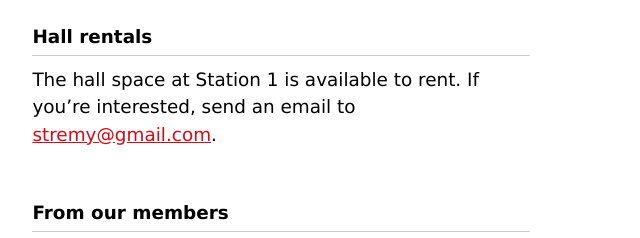
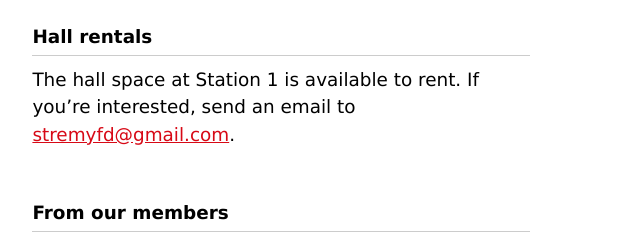
Before and after one commit to stremyfd/stremyfd.github.io, a plain HTML site: page index.html in a window 1280 px wide. Shown: the part 1040-1278 px from the top of the page, 626-1266 px from the left. Drawn offline with Linux system fonts and the light colour scheme.

Commit message:
Fix hall rentals email

```diff
--- a/index.html
+++ b/index.html
@@ -35,7 +35,7 @@
           </p>
 
           <h2>Hall rentals</h2>
-          <p>The hall space at Station 1 is available to rent. If you’re interested, send an email to <a href="mailto:stremy@gmail.com">stremy@gmail.com</a>.</p>
+          <p>The hall space at Station 1 is available to rent. If you’re interested, send an email to <a href="mailto:stremyfd@gmail.com">stremyfd@gmail.com</a>.</p>
         </section>
 
         <section id="why">
```
